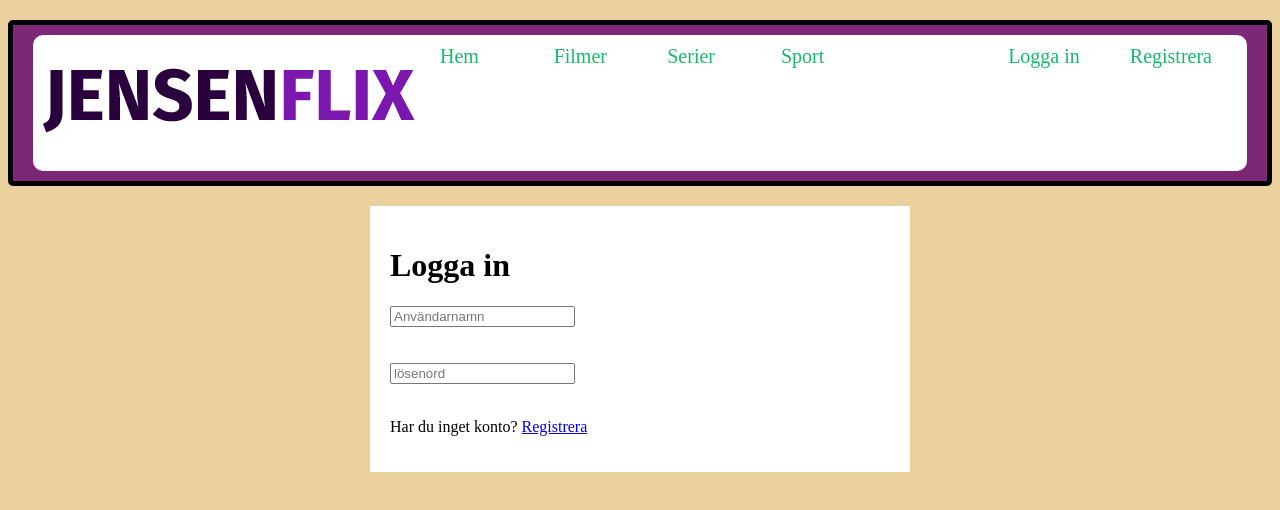
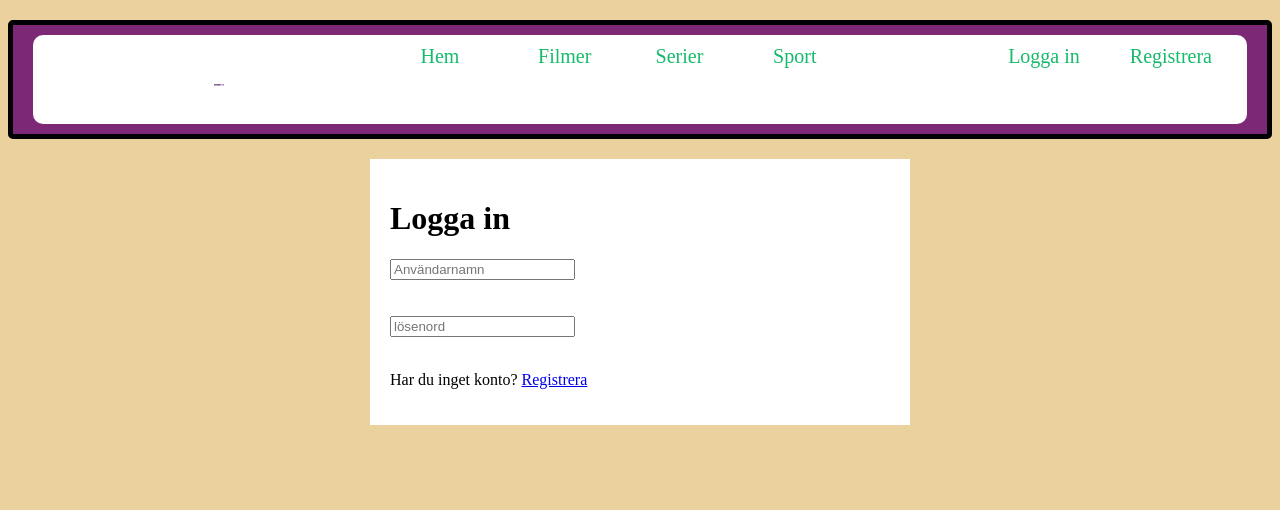
Before and after one commit to jonatangroncode/jensenflix, a plain HTML site: page pages/registrera/login.html in a window 1280 px wide. Drawn offline with Linux system fonts and the light colour scheme.

Commit message:
fix: fixed folder being out of place in directory hierarchy

```diff
--- a/pages/registrera/style.css
+++ b/pages/registrera/style.css
@@ -53,3 +53,8 @@ body {
     min-height: auto;
     background-color: white;
 }
+
+.logo-container img {
+    width: 10px;
+    height: auto;
+}
--- a/registrera/style.css
+++ /dev/null
@@ -1,60 +0,0 @@
-body {
-    background-color: rgb(235, 209, 157);
-}
-
-.navcontainer {
-    background-color: #7d2876;
-    max-height: auto;
-    max-width: auto;
-    border: 5px solid black;
-    border-radius: 5px;
-    padding: 10px;
-    margin-top: 20px;
-}
-
-.navbar {
-    background-color: #ffffff;
-    display: grid;
-    grid-template-columns: 3fr 1fr 1fr 1fr 2fr auto auto;
-    padding: 10px;
-    margin-left: 10px;
-    margin-right: 10px;
-    border-radius: 10px;
-}
-
-.navbar ul {
-    list-style: none;
-    display: flex;
-    gap: 20px;
-    display: contents;
-}
-
-.navbar ul li a {
-    color: rgb(21, 186, 106);
-    font-size: 20px;
-    margin-left: 5px;
-    margin-right: 5px;
-    text-align: center;
-    padding: 20px;
-    text-decoration: none;
-}
-
-.navbar a:hover {
-    background-color: rgb(48, 165, 71);
-    color: black;
-    margin: auto;
-}
-
-.reglogincontainer {
-    margin: auto;
-    margin-top: 20px;
-    padding: 20px;
-    max-width: 500px;
-    min-height: auto;
-    background-color: white;
-}
-
-.logo-container img {
-    width: 10px;
-    height: auto;
-}
```
